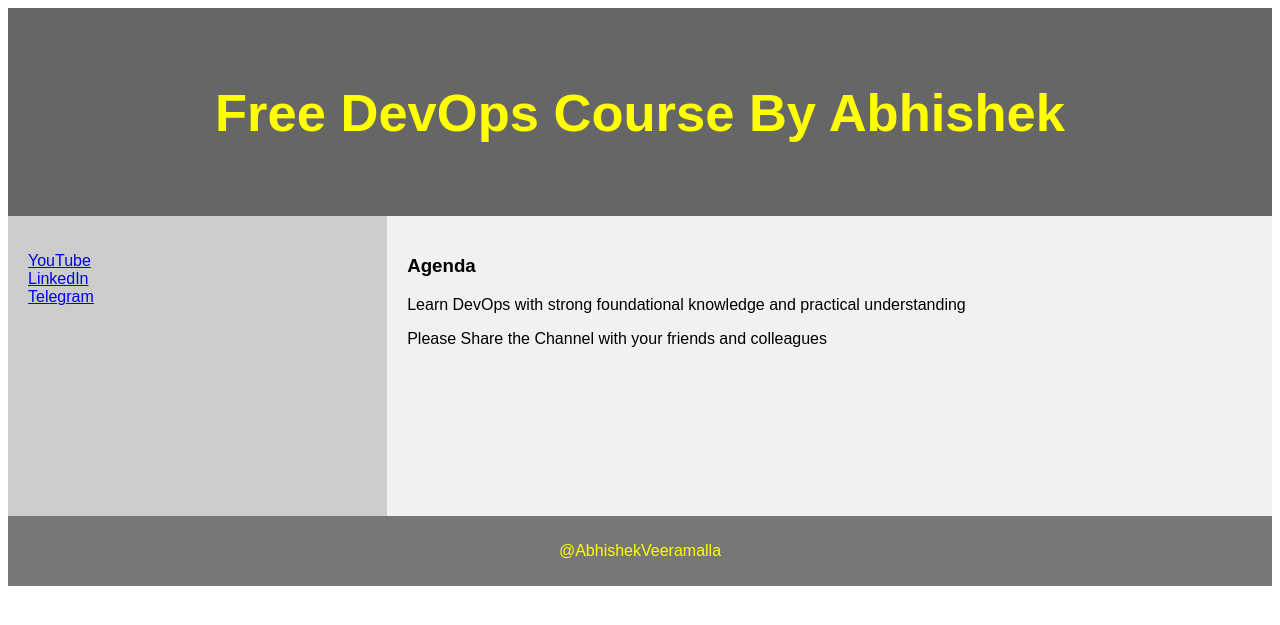
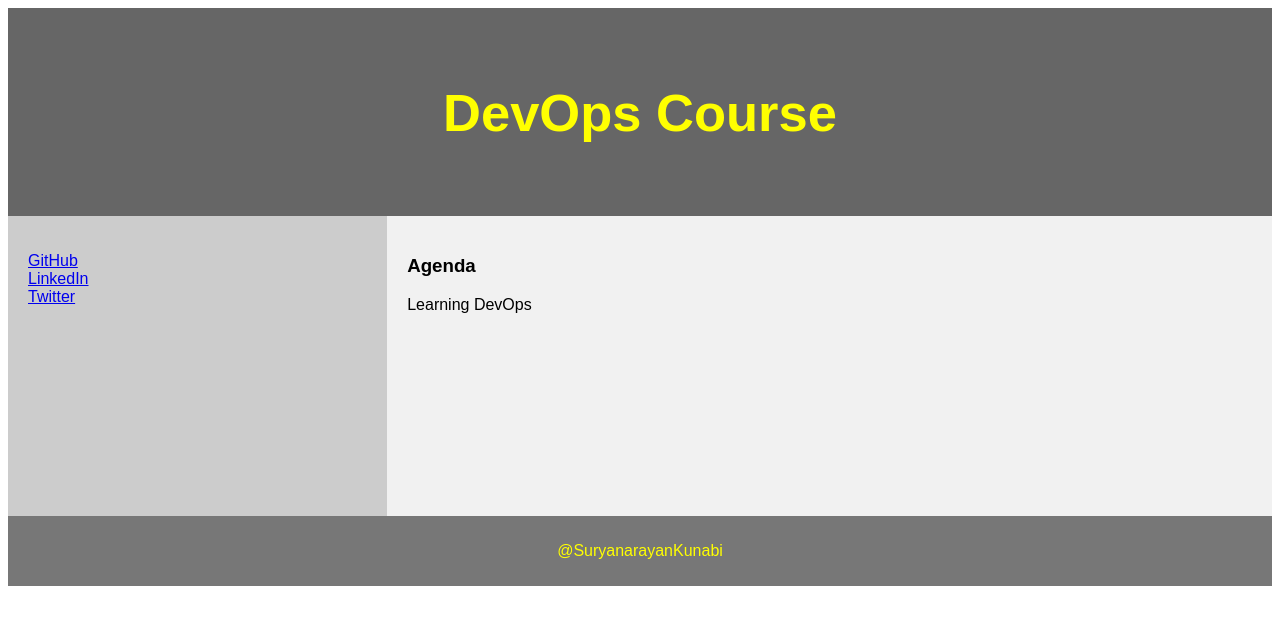
Before and after one commit to SuryaKunabi/docker-projects, a Django app: page /demo/ in a window 1280 px wide. Shown: the top 625 px of the page. Run offline with Django 4.2, Linux system fonts and the light colour scheme.

Commit message:
Update demo_site.html

```diff
--- a/python-web-app/devops/demo/templates/demo_site.html
+++ b/python-web-app/devops/demo/templates/demo_site.html
@@ -73,27 +73,27 @@ footer {
 
 
 <header>
-  <h2>Free DevOps Course By Abhishek</h2>
+  <h2>DevOps Course</h2>
 </header>
 
 <section>
   <nav>
     <ul>
-      <li><a href="www.youtube.com/@AbhishekVeeramalla">YouTube</a></li>
-      <li><a href="www.linkedin.com/in/abhishek-veeramalla-77b33996/">LinkedIn</a></li>
-      <li><a href="https://telegram.me/abhishekveeramalla">Telegram</a></li>
+      <li><a href= https://github.com/SuryanarayanKunabi">GitHub</a></li>
+      <li><a href="www.linkedin.com/in/suryanarayan-kunabi-7b740a243 ">LinkedIn</a></li>
+      <li><a href="https://x.com/kunabi_surya">Twitter</a></li>
     </ul>
   </nav>
 
   <article>
     <h1>Agenda</h1>
-    <p>Learn DevOps with strong foundational knowledge and practical understanding</p>
-    <p>Please Share the Channel with your friends and colleagues</p>
+    <p>Learning DevOps</p>
+    <p></p>
   </article>
 </section>
 
 <footer>
-  <p>@AbhishekVeeramalla</p>
+  <p>@SuryanarayanKunabi</p>
 </footer>
 
 </body>
```
